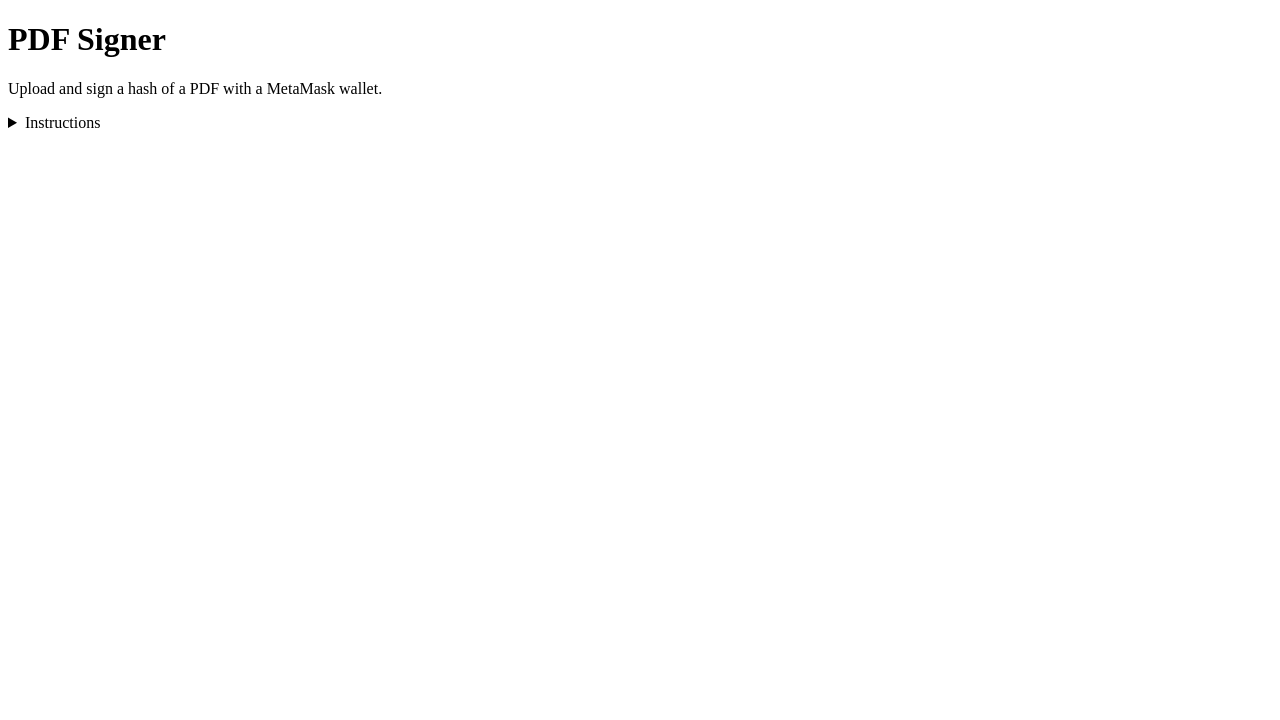
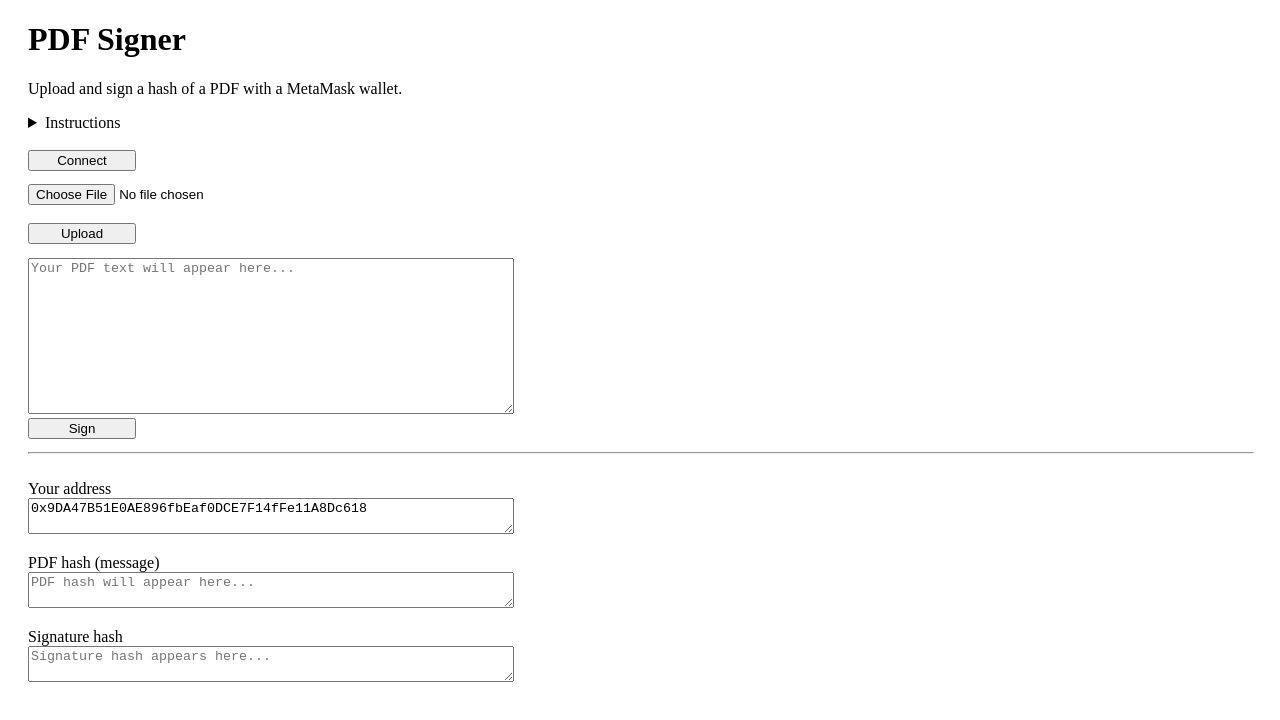
Before and after one commit to dougdyson/pdf-hash-sign, a website: page public/index.html in a window 1280 px wide. Drawn offline with Linux system fonts and the light colour scheme.

Commit message:
oops! should have made new branch!

```diff
--- a/index.js
+++ b/index.js
@@ -1,5 +1,9 @@
 const path = require('path');
 const express = require('express');
+const MetaMaskOnboarding = require('@metamask/onboarding');
+const { encrypt, recoverPersonalSignature } = require('@metamask/eth-sig-util');
+
+const { isMetaMaskInstalled } = MetaMaskOnboarding;
 
 const app = express();
 
--- a/package.json
+++ b/package.json
@@ -1,5 +1,7 @@
 {
   "dependencies": {
+    "@metamask/eth-sig-util": "^5.0.0",
+    "@metamask/onboarding": "^1.0.1",
     "express": "^4.18.2",
     "nodemon": "^2.0.20"
   }
--- a/public/index.html
+++ b/public/index.html
@@ -5,6 +5,7 @@
   <meta http-equiv="X-UA-Compatible" content="IE=edge">
   <meta name="viewport" content="width=device-width, initial-scale=1.0">
   <title>PDF Signer</title>
+  <link rel="stylesheet" href="/styles.css">
 </head>
 <body>
   <h1>PDF Signer</h1>
@@ -20,5 +21,23 @@
       </ol>
     </details>
     <br/>
+    <button type="button" class="button" id="btnConnect">Connect</button>
+    <input type="file" class="input" id="inpFile" name="inpFile">
+    <br/>
+    <button type="button" class="button" id="btnUpload" name="btnUpload">Upload</button>
+    <textarea class="pdfText" id="resultText" placeholder="Your PDF text will appear here..."></textarea>
+    <button type="button" class="button" id="btnSign">Sign</button>
+    <hr>
+    <br/>
+    <label class="label">Your address</label>
+    <br/>
+    <textarea id="addressResult" class="textareaResults" placeholder="Public address appears here...">0x9DA47B51E0AE896fbEaf0DCE7F14fFe11A8Dc618</textarea>
+    <label class="label">PDF hash (message)</label>
+    <br/>
+    <textarea id="pdfHashResult" class="textareaResults" placeholder="PDF hash will appear here..."></textarea>
+    <label class="label">Signature hash</label>
+    <br/>
+    <textarea id="sigHash" class="textareaResults" placeholder="Signature hash appears here..."></textarea>
 </body>
+
 </html>
--- /dev/null
+++ b/public/styles.css
@@ -0,0 +1,36 @@
+body {
+  padding: 0px 20px;
+}
+
+.button {
+  display: block;
+  width: 108px;
+  margin-bottom: 1em;
+}
+
+.input {
+  display: block;
+}
+
+.label {
+  margin-top: 5px;
+}
+
+.pdfText {
+  width: 100%;
+  max-width: 480px;
+  height: 150px;
+}
+
+hr {
+  margin-top: 10px;
+  width: 100%;
+  color: grey;
+}
+
+.textareaResults {
+  display: flex;
+  width: 100%;
+  max-width: 480px;
+  margin-bottom: 20px;
+}
```
Also changed, not shown: 1 other file.
